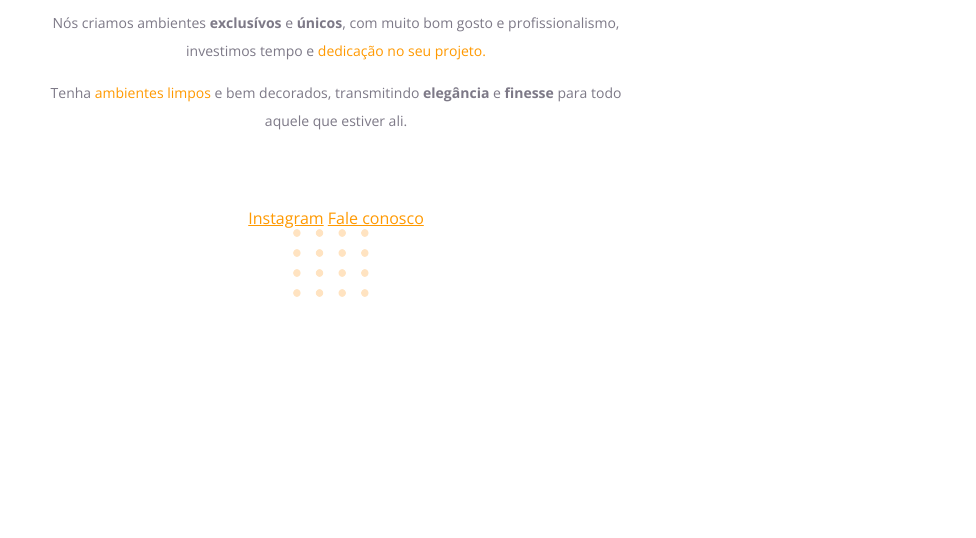
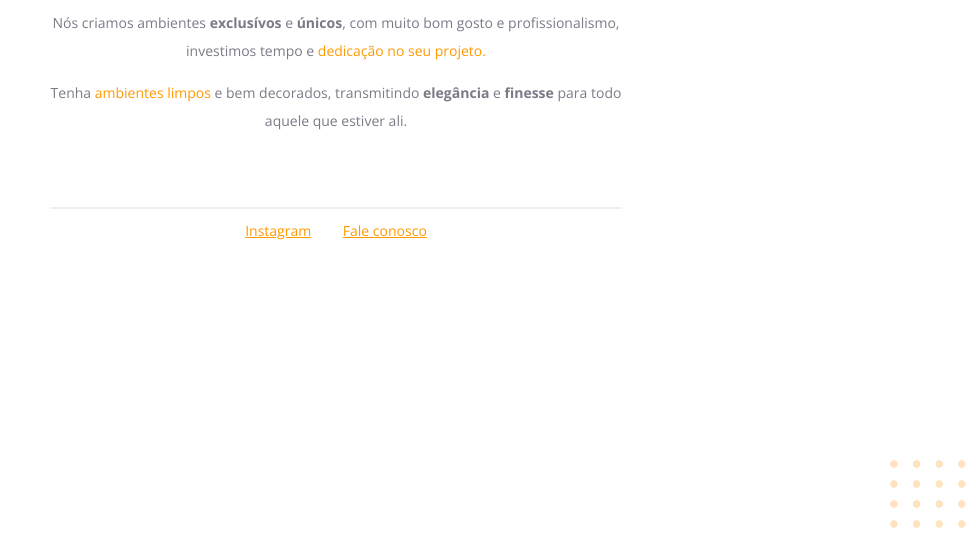
Before and after one commit to MelloBirkan/pagina-AmbiUnik, a plain HTML site: page index.html in a window 1280 px wide. Shown: the part 262-800 px from the top of the page, without its empty margins (304-1280 px from the left). Drawn offline with nearby package versions, Linux system fonts and the light colour scheme.

Commit message:
Alterações feitas no arquivo `style.css` footer alterado

```diff
--- a/index.html
+++ b/index.html
@@ -37,6 +37,8 @@
     </div>
 
     <footer>
+      <div id="line"></div>
+
       <a href="https://www.instagram.com" target="_blank">Instagram</a>
       <a href="Mailto:contato@ambiunik.com">Fale conosco</a>
     </footer>
--- a/style.css
+++ b/style.css
@@ -32,9 +32,30 @@
   color: #ff9900;
 }
 
-p {
+p,
+footer {
   color: #7d7987;
 
   font-size: 14px;
   line-height: 28px;
 }
+
+/*DICA: pegue um 'a' que anterior a ele tenha um 'a'*/
+footer a + a {
+  margin-left: 28px;
+}
+
+#line {
+  width: 568px;
+  height: 0;
+
+  margin: 0 auto 8px;
+
+  border: 1px solid #eceff2;
+}
+
+#balls {
+  position: fixed;
+  bottom: 0px;
+  right: 0px;
+}
```
